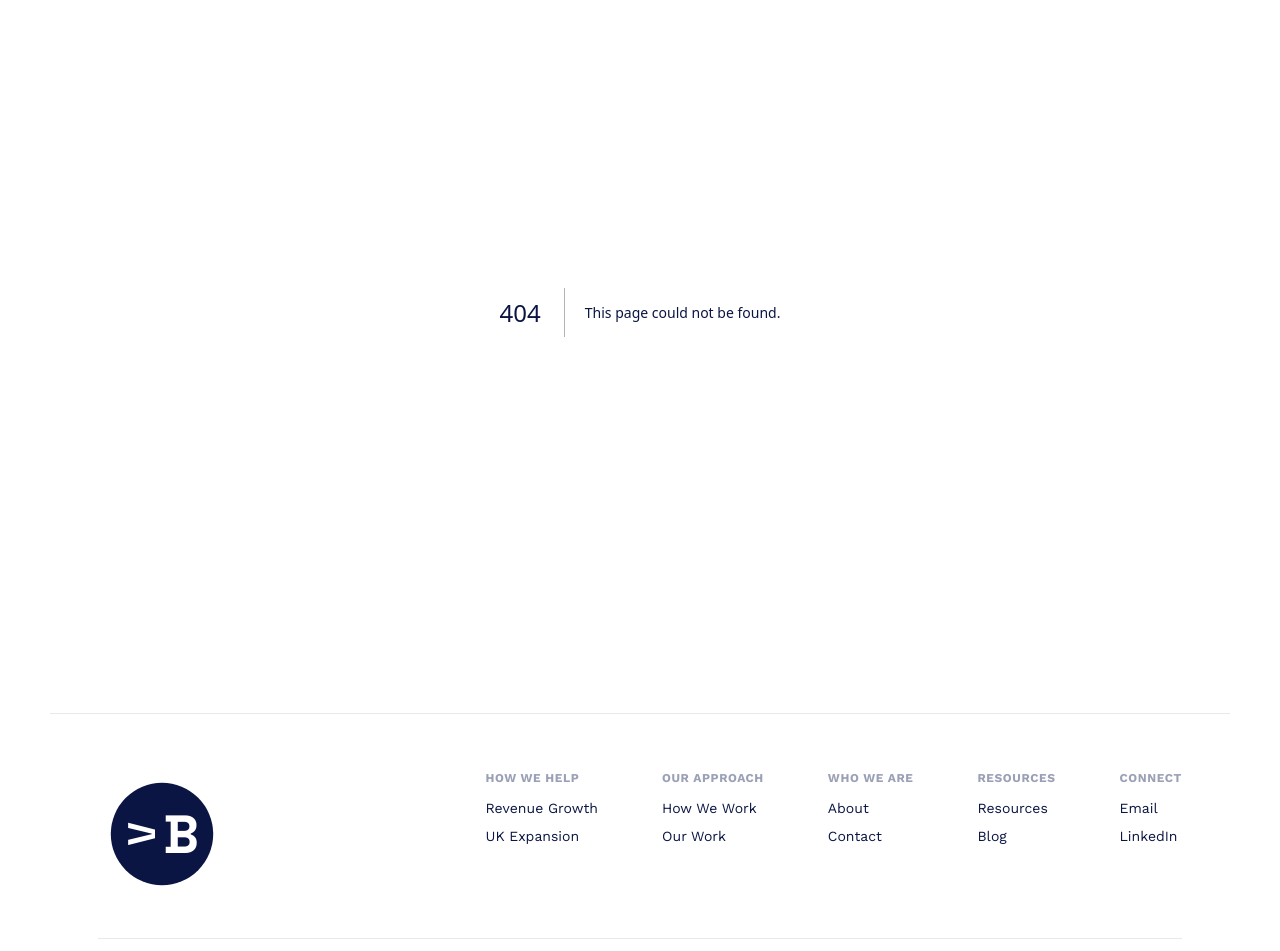
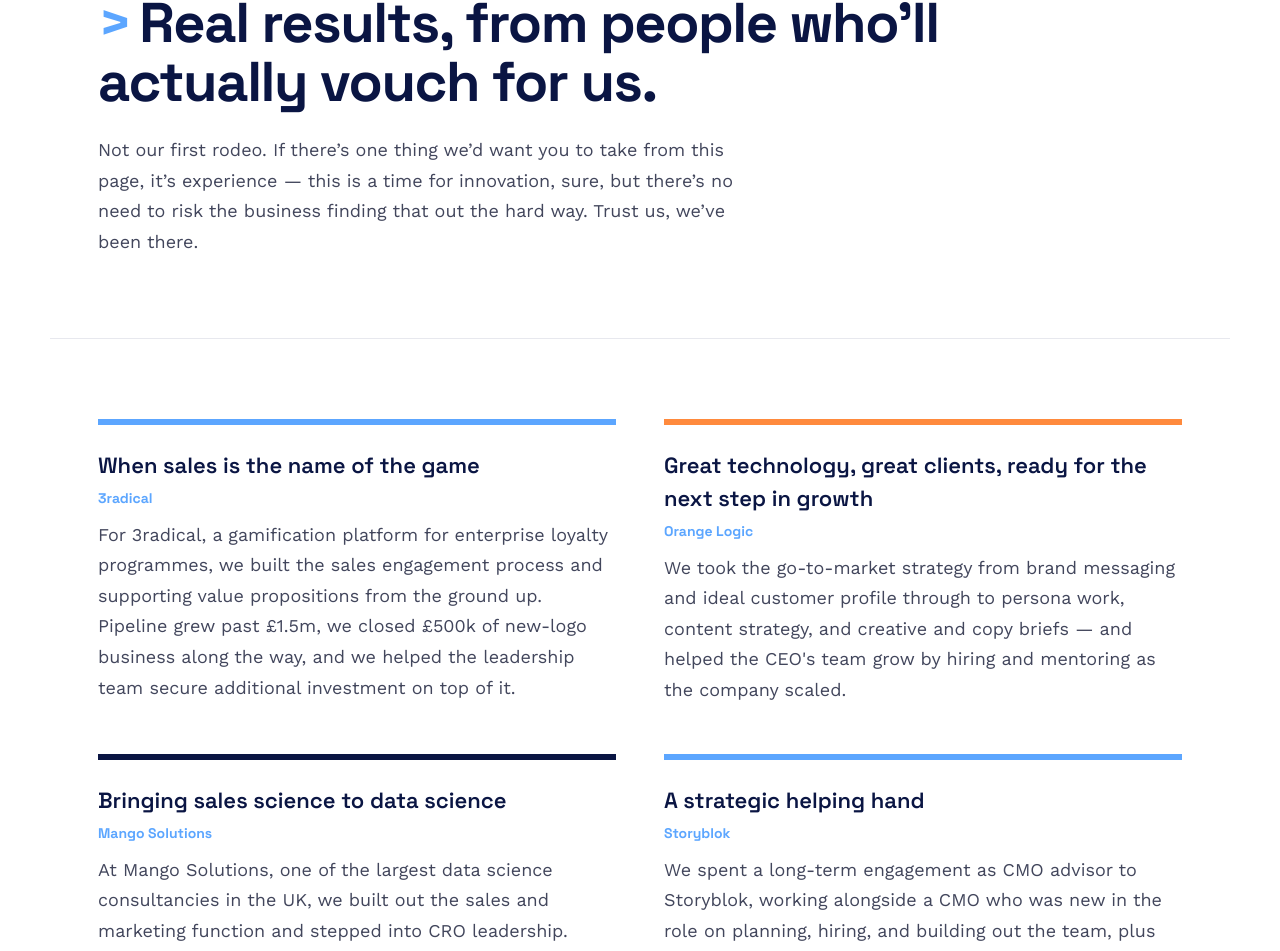
Before and after one commit to vb-iant/velocity-b, a Next.js app: page /our-work in a window 1280 px wide. Before the commit this address had no page. Shown: the part 185-1136 px from the top of the page. Built offline with nearby package versions, Linux system fonts and the light colour scheme.

Commit message:
Add Our Work page (/our-work) with live case studies

```diff
--- /dev/null
+++ b/app/our-work/page.tsx
@@ -0,0 +1,107 @@
+import Link from "next/link";
+import { AnimatedChevron } from "@/components/AnimatedChevron";
+
+export const metadata = {
+  title: "Our Work — Velocity-B",
+};
+
+const ctaAccent = "inline-block bg-orange px-[30px] py-4 text-[15px] font-bold text-navy";
+
+const colorClasses = {
+  blue: "border-blue",
+  orange: "border-orange",
+  navy: "border-navy",
+};
+
+const CASE_STUDIES = [
+  {
+    title: "When sales is the name of the game",
+    client: "3radical",
+    color: "blue" as const,
+    body: "For 3radical, a gamification platform for enterprise loyalty programmes, we built the sales engagement process and supporting value propositions from the ground up. Pipeline grew past £1.5m, we closed £500k of new-logo business along the way, and we helped the leadership team secure additional investment on top of it.",
+  },
+  {
+    title: "Great technology, great clients, ready for the next step in growth",
+    client: "Orange Logic",
+    color: "orange" as const,
+    body: "We took the go-to-market strategy from brand messaging and ideal customer profile through to persona work, content strategy, and creative and copy briefs — and helped the CEO's team grow by hiring and mentoring as the company scaled.",
+  },
+  {
+    title: "Bringing sales science to data science",
+    client: "Mango Solutions",
+    color: "navy" as const,
+    body: "At Mango Solutions, one of the largest data science consultancies in the UK, we built out the sales and marketing function and stepped into CRO leadership. Annual revenue grew past £7m, and we helped the leadership team navigate a successful exit through acquisition.",
+  },
+  {
+    title: "A strategic helping hand",
+    client: "Storyblok",
+    color: "blue" as const,
+    body: "We spent a long-term engagement as CMO advisor to Storyblok, working alongside a CMO who was new in the role on planning, hiring, and building out the team, plus messaging and general strategic advisory, in a properly crowded content management category. Storyblok's CMO later credited the engagement publicly as instrumental to his own success in the role.",
+  },
+  {
+    title: "Action at a fraction",
+    client: "Connex One",
+    color: "orange" as const,
+    body: "Connex One, a fast-growing international contact-centre software provider, brought us in as fractional CMO following investment. We built the marketing function from scratch, hired the team, chose and implemented a new CRM, and launched a new website and message — all of which fed into revenue growth and a successful Series C round.",
+  },
+  {
+    title: "More projects",
+    client: "A handful without a full case study yet",
+    color: "navy" as const,
+    body: "A marketing strategy and planning engagement for a UK tech services reseller in a crowded market, support for the international launch of a DAM product following an acquisition, positioning and messaging for a DAM services consultancy, digital asset management AI/ML technology advisory for a start-up, an influencer marketing programme for a Forrester/Gartner-recognised vendor, and content strategy, planning and execution for an international software business.",
+  },
+];
+
+export default function OurWorkPage() {
+  return (
+    <main>
+      {/* Hero */}
+      <section className="mx-auto max-w-[1180px] px-12 py-20">
+        <h1 className="font-display max-w-[900px] text-[42px] font-bold leading-[1.06] tracking-tight md:text-[56px]">
+          <AnimatedChevron className="text-blue" />
+          Real results, from people who&rsquo;ll actually vouch for us.
+        </h1>
+        <p className="mt-6 max-w-[660px] text-lg leading-[1.7] text-[#42465c]">
+          Not our first rodeo. If there&rsquo;s one thing we&rsquo;d want you
+          to take from this page, it&rsquo;s experience — this is a time for
+          innovation, sure, but there&rsquo;s no need to risk the business
+          finding that out the hard way. Trust us, we&rsquo;ve been there.
+        </p>
+      </section>
+
+      {/* Case studies */}
+      <section className="mx-auto max-w-[1180px] border-t border-hair px-12 py-20">
+        <div className="grid grid-cols-1 gap-x-12 gap-y-12 md:grid-cols-2">
+          {CASE_STUDIES.map((study) => (
+            <div
+              key={study.client}
+              className={`flex flex-col border-t-[6px] pt-6 ${colorClasses[study.color]}`}
+            >
+              <h3 className="font-display text-[22px] font-semibold">
+                {study.title}
+              </h3>
+              <div className="font-display mt-1.5 text-sm font-bold text-blue">
+                {study.client}
+              </div>
+              <p className="mt-3 text-lg leading-[1.7] text-[#42465c]">
+                {study.body}
+              </p>
+            </div>
+          ))}
+        </div>
+      </section>
+
+      {/* Final CTA */}
+      <div className="bg-navy px-12 py-24 text-center text-white">
+        <h2 className="font-display mx-auto mb-9 max-w-[640px] text-[32px] font-bold leading-tight tracking-tight text-white md:text-[46px]">
+          <AnimatedChevron className="text-blue" />
+          Every company&rsquo;s story is different, and we&rsquo;d like to
+          hear yours.
+        </h2>
+        <Link href="/contact" className={ctaAccent}>
+          Book a 30-minute consultation
+        </Link>
+      </div>
+    </main>
+  );
+}
```
